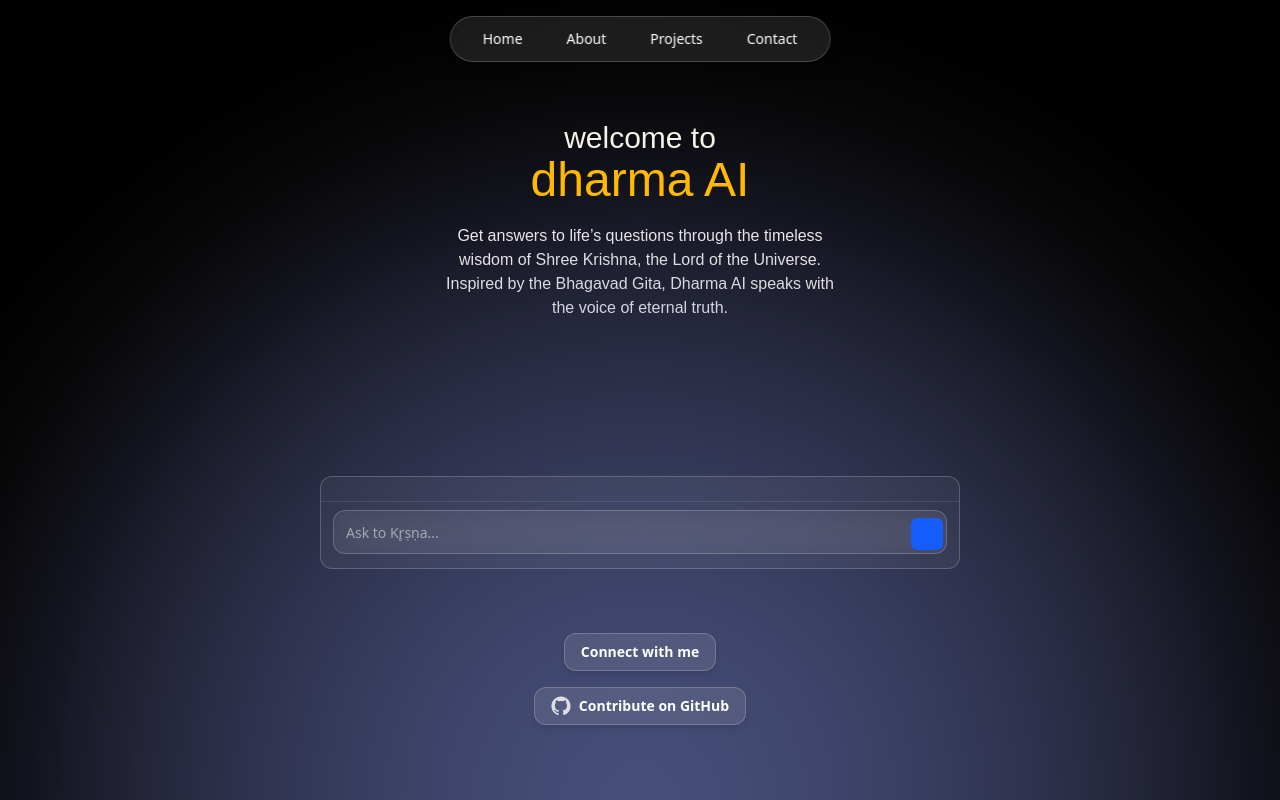
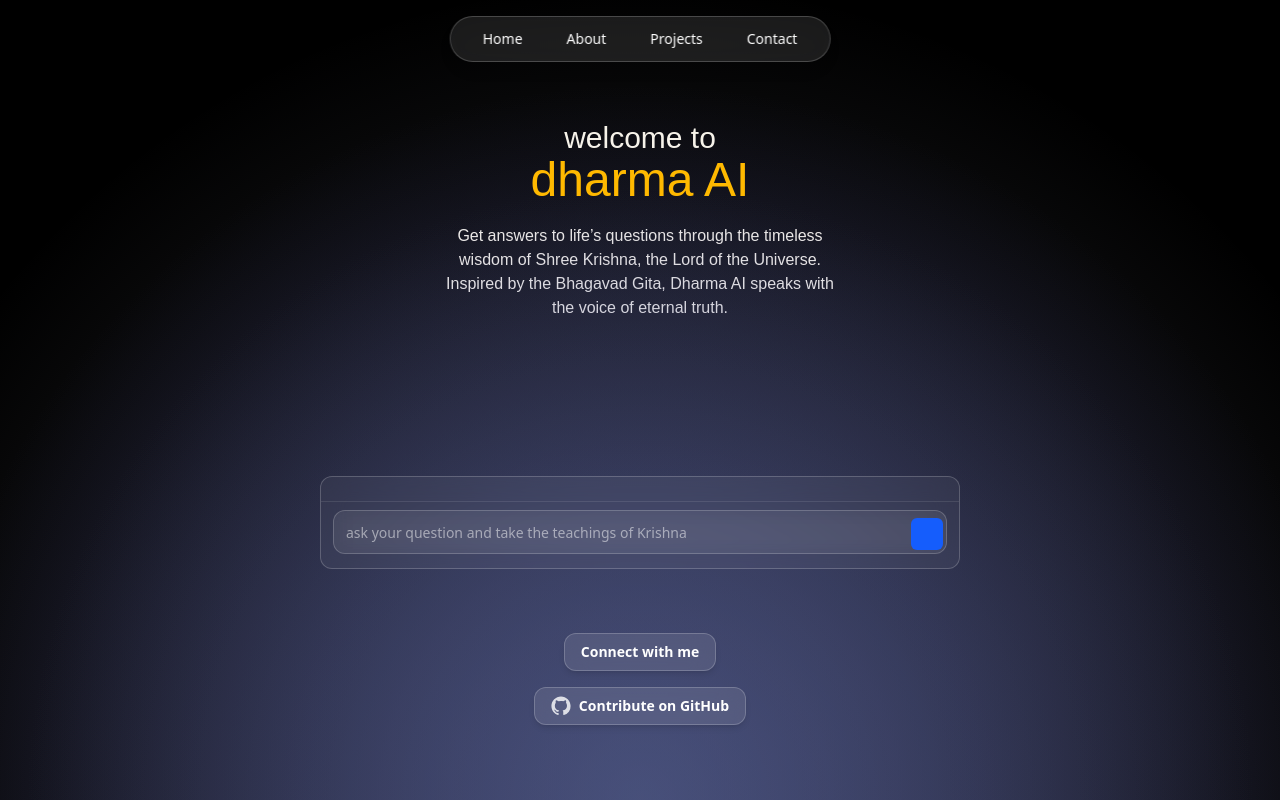
Before and after one commit to SUMITDROY/DHARMA_AI, a React (Vite) app in the folder dharmaAI/: page / in a window 1280 px wide. Built offline with nearby package versions, Linux system fonts and the light colour scheme; a web font is replaced by a local one.

Commit message:
changes in dir

```diff
--- a/dharmaAI/src/components/ChatTextarea.jsx
+++ b/dharmaAI/src/components/ChatTextarea.jsx
@@ -1,5 +1,4 @@
 import React, { useEffect, useRef, useState } from "react";
-// import { FaFeatherAlt } from "react-icons/fa";
 
 const ChatBox = ({ text, setText, handleSubmit, chatHistory }) => {
   const chatContainerRef = useRef(null);
@@ -75,7 +74,7 @@ const ChatBox = ({ text, setText, handleSubmit, chatHistory }) => {
           value={text}
           onChange={(e) => setText(e.target.value)}
           onKeyDown={handleKeyDown}
-          placeholder="Ask to Kr̥ṣṇa..."
+          placeholder="ask your question and take the teachings of Krishna "
           rows="1"
           className="resize-none overflow-hidden w-full p-3 pr-12 rounded-xl bg-white/5 backdrop-blur-md border border-white/20 text-white placeholder-white/50 focus:outline-none focus:ring-2 focus:ring-blue-500 transition-all text-sm"
         />
@@ -85,7 +84,7 @@ const ChatBox = ({ text, setText, handleSubmit, chatHistory }) => {
             type="button"
             className="inline-flex items-center justify-center size-8 rounded-md text-white bg-blue-600 hover:bg-blue-500 transition"
           >
-            {/* <FaFeatherAlt className="size-4" /> */}
+
           </button>
         </div>
       </div>
--- a/dharmaAI/src/components/ui/textarea.jsx
+++ /dev/null
@@ -1,19 +0,0 @@
-import * as React from "react"
-
-import { cn } from "@/lib/utils"
-
-function Textarea({ className, ...props }) {
-  return (
-    <textarea
-      data-slot="textarea"
-      className={cn(
-        "flex min-h-16 w-full rounded-md border border-gray-700 bg-gray-900 px-3 py-2 text-base text-white placeholder:text-gray-400 shadow-sm outline-none transition-colors focus-visible:border-blue-500 focus-visible:ring-2 focus-visible:ring-blue-500 disabled:cursor-not-allowed disabled:opacity-50 md:text-sm",
-        className
-      )}
-      {...props}
-    />
-  );
-}
-
-
-export { Textarea }
```
